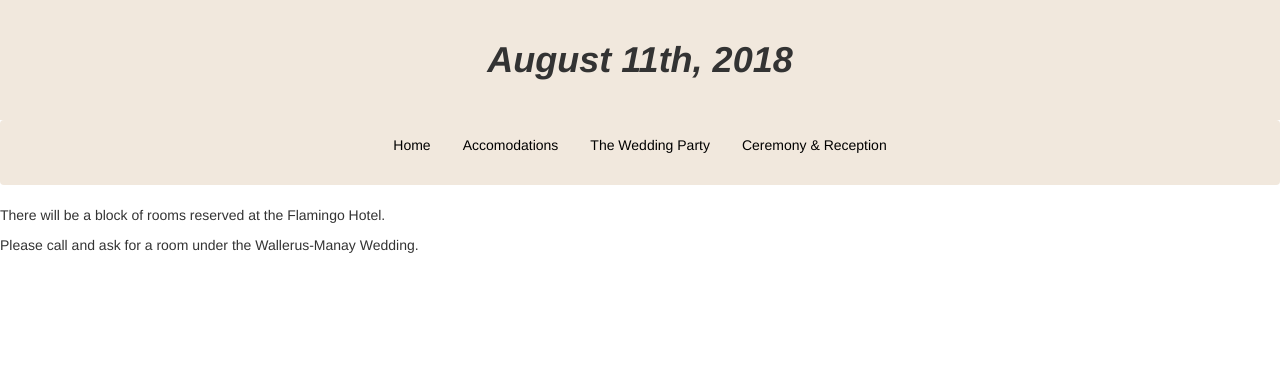
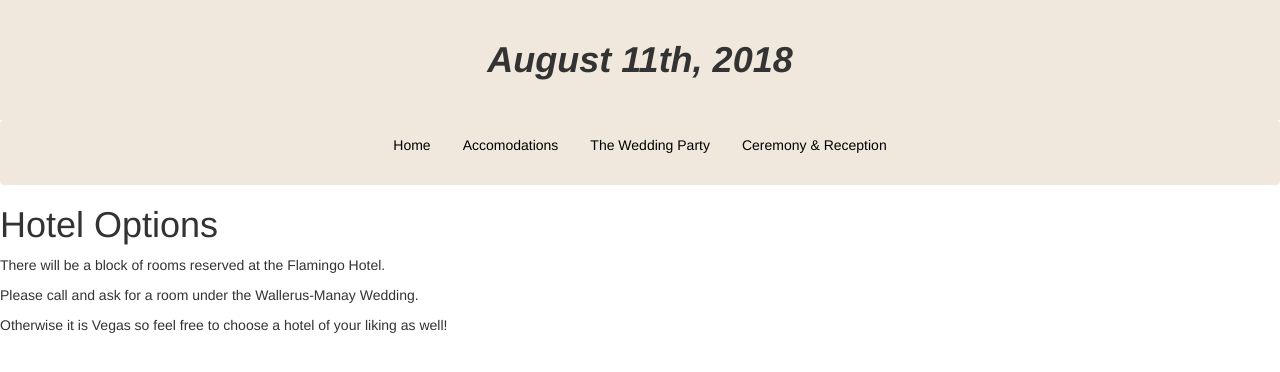
Before and after one commit to Wally142/Wedding-Website, a website: page public/index.html at #/hotel in a window 1280 px wide. Drawn offline with Linux system fonts and the light colour scheme.

Commit message:
more txt

```diff
--- a/public/views/hotel.html
+++ b/public/views/hotel.html
@@ -1,10 +1,14 @@
 <div ng-include="'views/partials/nav.html'"></div>
 
 <div>
+    <h1>Hotel Options</h1>
     <p>
         There will be a block of rooms reserved at the Flamingo Hotel.
     </p>
     <p>
         Please call and ask for a room under the Wallerus-Manay Wedding.
     </p>
+    <p>
+        Otherwise it is Vegas so feel free to choose a hotel of your liking as well!
+    </p>
 </div>
```
